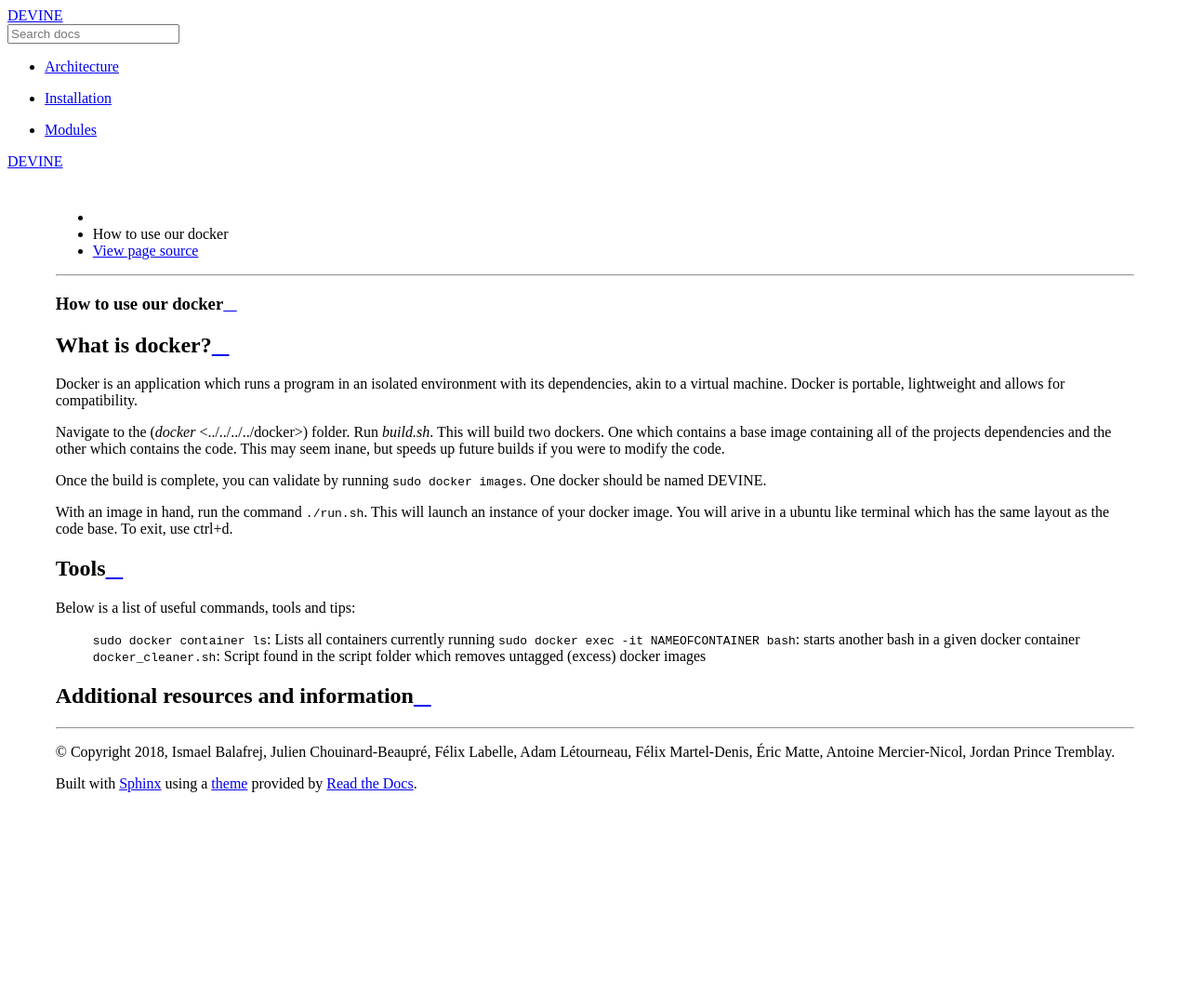
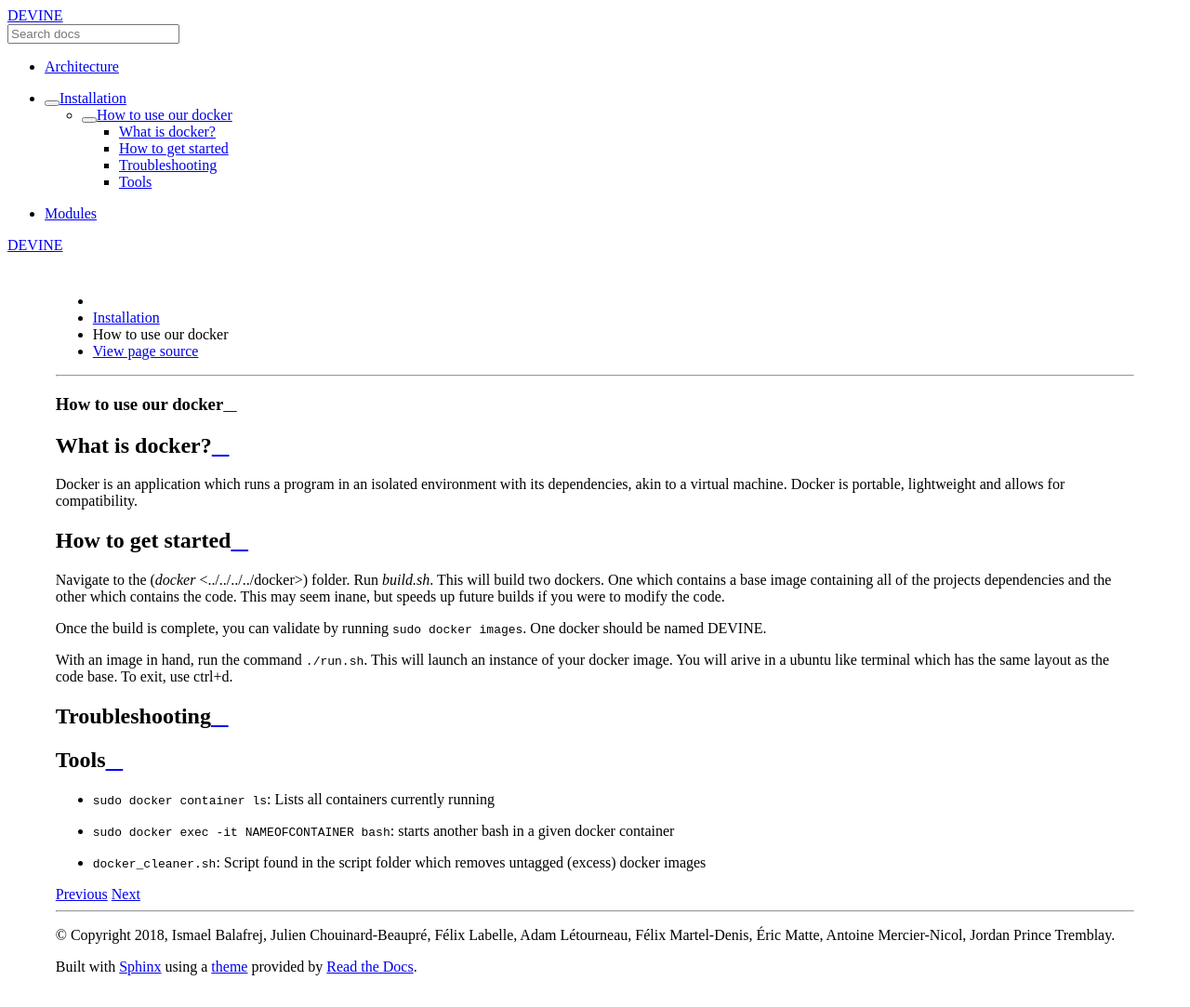
Before and after one commit to devineproject/DEVINE, a Sphinx documentation site: the page built from docs/source/installation/docker/index.rst, in a window 1280 px wide. Shown: the whole page at 93% size. Built offline with Sphinx 7.4.7 and the Read the Docs theme 2.0.0, drawn with Linux system fonts in a browser that asks for light colours; before the commit the page ends 900 px from its top, so only the background shows below that.

Commit message:
Pull master, to avoid conflicts with recent changes

```diff
--- a/docs/source/installation/docker/index.rst
+++ b/docs/source/installation/docker/index.rst
@@ -1,32 +1,26 @@
 How to use our docker
 ####################
 
-===============
 What is docker?
 ===============
+
 Docker is an application which runs a program in an isolated environment with its dependencies, akin to a virtual machine. Docker is portable, lightweight and allows for compatibility.
 
-====================
 How to get started
 ===================
+
 Navigate to the (`docker` <../../../../docker>) folder. Run `build.sh`. This will build two dockers. One which contains a base image containing all of the projects dependencies and the other which contains the code. This may seem inane, but speeds up future builds if you were to modify the code.
 
 Once the build is complete, you can validate by running ``sudo docker images``. One docker should be named DEVINE.
 
 With an image in hand, run the command ``./run.sh``. This will launch an instance of your docker image. You will arive in a ubuntu like terminal which has the same layout as the code base. To exit, use ctrl+d.
 
-================
 Troubleshooting
 ===============
 
-=====
 Tools
 =====
-Below is a list of useful commands, tools  and tips:
- ``sudo docker container ls``: Lists all containers currently running
- ``sudo docker exec -it NAMEOFCONTAINER bash``: starts another bash in a given docker container
- ``docker_cleaner.sh``: Script found in the script folder which removes untagged (excess) docker images
 
-====================================
-Additional resources and information
-====================================
+* ``sudo docker container ls``: Lists all containers currently running
+* ``sudo docker exec -it NAMEOFCONTAINER bash``: starts another bash in a given docker container
+* ``docker_cleaner.sh``: Script found in the script folder which removes untagged (excess) docker images
--- a/docs/source/installation/index.rst
+++ b/docs/source/installation/index.rst
@@ -8,4 +8,4 @@ TODO: https://trello.com/c/Ce0l6ehz
     :glob:
     :maxdepth: 1
 
-    *
+    docker/index
```
